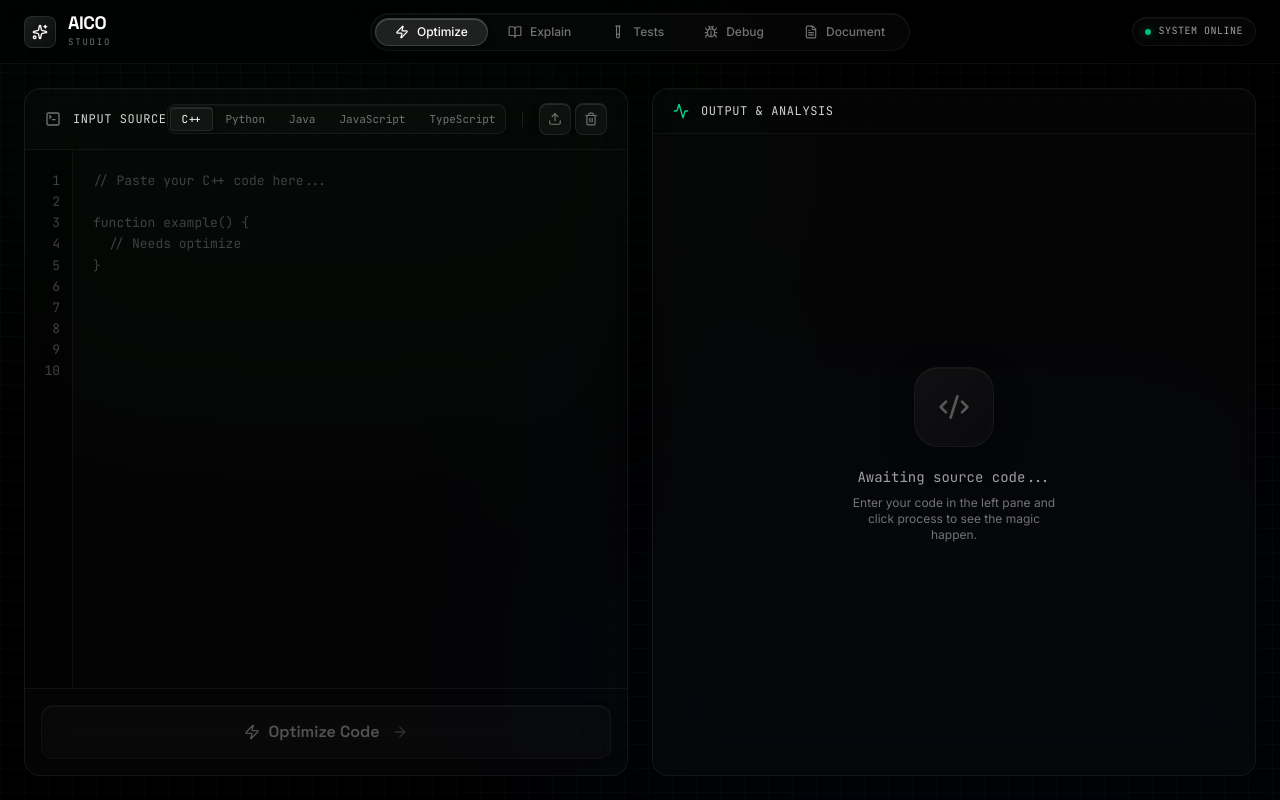
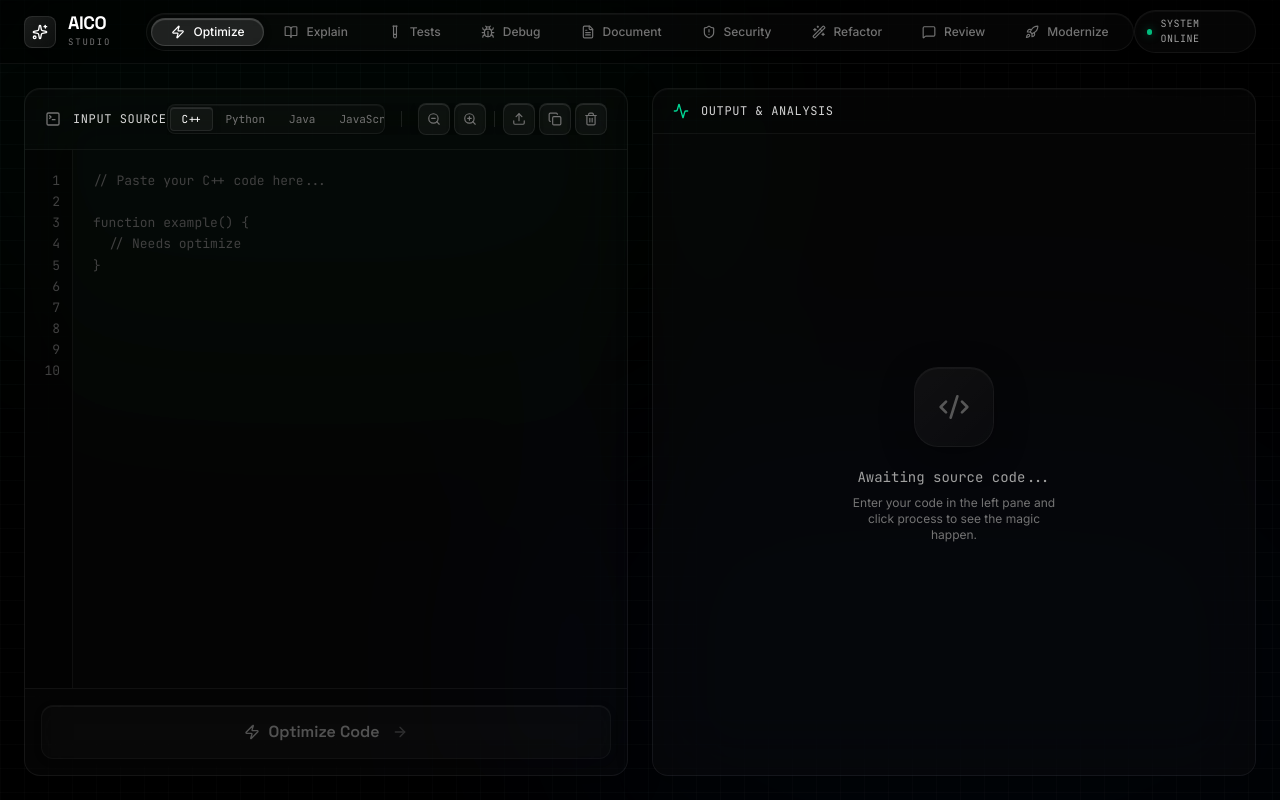
Before and after one commit to shiv989898/Aico-Code-Optimizer-, a React (Vite) app: page / in a window 1280 px wide. Built offline with nearby package versions, Linux system fonts and the light colour scheme.

Commit message:
feat: Add new code analysis actions and languages
Introduces several new code analysis actions: security audit, refactoring, code review, and modernization. Expands supported languages to include C#, Swift, Kotlin, Ruby, PHP, and SQL. Updates UI elements to accommodate new icons and functionality.

```diff
--- a/server.ts
+++ b/server.ts
@@ -63,6 +63,46 @@ Add comprehensive documentation (JSDoc, docstrings, or equivalent) to the follow
 Explain the parameters, return types, and purpose of functions/classes.
 
 Code to document:
+\`\`\`${language}
+${code}
+\`\`\`
+`;
+      } else if (action === 'security') {
+        prompt = `You are an expert security researcher and software engineer.
+Perform a comprehensive security audit on the following ${language} code.
+Identify vulnerabilities (e.g., injection, XSS, memory leaks, race conditions, logic flaws) and provide secure remediation.
+
+Code to audit:
+\`\`\`${language}
+${code}
+\`\`\`
+`;
+      } else if (action === 'refactor') {
+        prompt = `You are an expert software architect and clean code advocate.
+Refactor the following ${language} code to improve its structure, readability, and maintainability.
+Apply appropriate design patterns, SOLID principles, and better naming conventions without changing the external behavior.
+
+Code to refactor:
+\`\`\`${language}
+${code}
+\`\`\`
+`;
+      } else if (action === 'review') {
+        prompt = `You are an expert Senior Software Engineer.
+Perform a thorough code review on the following ${language} code.
+Provide actionable feedback, point out anti-patterns, suggest improvements, and highlight what was done well.
+
+Code to review:
+\`\`\`${language}
+${code}
+\`\`\`
+`;
+      } else if (action === 'modernize') {
+        prompt = `You are an expert Software Engineer.
+Update the following ${language} code to use the latest language features, idioms, and best practices.
+Replace deprecated APIs, use modern syntax (e.g., ES6+ for JS, Java 17+ features, modern C++), and explain the changes made.
+
+Code to modernize:
 \`\`\`${language}
 ${code}
 \`\`\`
--- a/src/App.tsx
+++ b/src/App.tsx
@@ -1,11 +1,11 @@
-import React, { useState, useRef } from 'react';
+import React, { useState, useRef, useEffect } from 'react';
 import { motion, AnimatePresence } from 'motion/react';
-import { Code2, Zap, CheckCircle2, Activity, ChevronRight, Copy, Check, Sparkles, TerminalSquare, BookOpen, TestTube, Trash2, ArrowRight, Download, Upload, Bug, FileText } from 'lucide-react';
+import { Code2, Zap, CheckCircle2, Activity, ChevronRight, Copy, Check, Sparkles, TerminalSquare, BookOpen, TestTube, Trash2, ArrowRight, Download, Upload, Bug, FileText, ShieldAlert, Wand2, MessageSquare, Rocket, AlignLeft, ZoomIn, ZoomOut } from 'lucide-react';
 import { Prism as SyntaxHighlighter } from 'react-syntax-highlighter';
 import { vscDarkPlus } from 'react-syntax-highlighter/dist/esm/styles/prism';
 
-type Language = 'C++' | 'Python' | 'Java' | 'JavaScript' | 'TypeScript' | 'Rust' | 'Go';
-type Action = 'optimize' | 'explain' | 'tests' | 'debug' | 'document';
+type Language = 'C++' | 'Python' | 'Java' | 'JavaScript' | 'TypeScript' | 'Rust' | 'Go' | 'C#' | 'Swift' | 'Kotlin' | 'Ruby' | 'PHP' | 'SQL';
+type Action = 'optimize' | 'explain' | 'tests' | 'debug' | 'document' | 'security' | 'refactor' | 'review' | 'modernize';
 
 interface OptimizationResult {
   optimizedCode: string;
@@ -13,7 +13,7 @@ interface OptimizationResult {
   complexityAnalysis: string;
 }
 
-const Editor = ({ code, setCode, language, actionLabel }: { code: string, setCode: (c: string) => void, language: string, actionLabel: string }) => {
+const Editor = ({ code, setCode, language, actionLabel, fontSize }: { code: string, setCode: (c: string) => void, language: string, actionLabel: string, fontSize: number }) => {
   const lineCount = code.split('\n').length;
   const displayLines = Math.max(10, lineCount);
   const lines = Array.from({ length: displayLines }, (_, i) => i + 1);
@@ -31,7 +31,8 @@ const Editor = ({ code, setCode, language, actionLabel }: { code: string, setCod
     <div className={`flex-1 flex overflow-hidden bg-black/20 relative group min-h-0 transition-colors duration-300 ${isFocused ? 'bg-black/40' : ''}`}>
       <div
         ref={lineNumbersRef}
-        className={`w-10 sm:w-12 flex-shrink-0 bg-black/40 border-r border-white/5 text-right pr-2 sm:pr-3 py-3 sm:py-5 font-mono text-[11px] sm:text-[13px] leading-relaxed select-none overflow-hidden transition-colors duration-300 ${isFocused ? 'text-neutral-500' : 'text-neutral-700'}`}
+        className={`w-10 sm:w-12 flex-shrink-0 bg-black/40 border-r border-white/5 text-right pr-2 sm:pr-3 py-3 sm:py-5 font-mono leading-relaxed select-none overflow-hidden transition-colors duration-300 ${isFocused ? 'text-neutral-500' : 'text-neutral-700'}`}
+        style={{ fontSize: `${fontSize}px` }}
       >
         {lines.map(line => (
           <div key={line} className={line > lineCount && code !== '' ? 'opacity-0' : ''}>{line}</div>
@@ -45,7 +46,8 @@ const Editor = ({ code, setCode, language, actionLabel }: { code: string, setCod
         onFocus={() => setIsFocused(true)}
         onBlur={() => setIsFocused(false)}
         placeholder={`// Paste your ${language} code here...\n\nfunction example() {\n  // Needs ${actionLabel.toLowerCase()}\n}`}
-        className="flex-1 bg-transparent resize-none p-3 sm:p-5 text-[12px] sm:text-[13px] leading-relaxed font-mono text-neutral-300 placeholder:text-neutral-700 focus:outline-none custom-scrollbar"
+        className="flex-1 bg-transparent resize-none p-3 sm:p-5 leading-relaxed font-mono text-neutral-300 placeholder:text-neutral-700 focus:outline-none custom-scrollbar whitespace-pre"
+        style={{ fontSize: `${fontSize}px` }}
         spellCheck={false}
       />
     </div>
@@ -60,6 +62,20 @@ export default function App() {
   const [result, setResult] = useState<OptimizationResult | null>(null);
   const [error, setError] = useState<string | null>(null);
   const [copied, setCopied] = useState(false);
+  const [wordWrap, setWordWrap] = useState(true);
+  const [fontSize, setFontSize] = useState(13);
+
+  useEffect(() => {
+    const savedCode = localStorage.getItem('aico_code');
+    const savedLang = localStorage.getItem('aico_lang') as Language;
+    if (savedCode) setCode(savedCode);
+    if (savedLang) setLanguage(savedLang);
+  }, []);
+
+  useEffect(() => {
+    localStorage.setItem('aico_code', code);
+    localStorage.setItem('aico_lang', language);
+  }, [code, language]);
 
   const handleProcess = async () => {
     if (!code.trim()) {
@@ -130,6 +146,12 @@ export default function App() {
         case 'TypeScript': ext = 'ts'; break;
         case 'Rust': ext = 'rs'; break;
         case 'Go': ext = 'go'; break;
+        case 'C#': ext = 'cs'; break;
+        case 'Swift': ext = 'swift'; break;
+        case 'Kotlin': ext = 'kt'; break;
+        case 'Ruby': ext = 'rb'; break;
+        case 'PHP': ext = 'php'; break;
+        case 'SQL': ext = 'sql'; break;
       }
 
       a.download = `output.${ext}`;
@@ -158,6 +180,12 @@ export default function App() {
         case 'ts': case 'tsx': setLanguage('TypeScript'); break;
         case 'rs': setLanguage('Rust'); break;
         case 'go': setLanguage('Go'); break;
+        case 'cs': setLanguage('C#'); break;
+        case 'swift': setLanguage('Swift'); break;
+        case 'kt': case 'kts': setLanguage('Kotlin'); break;
+        case 'rb': setLanguage('Ruby'); break;
+        case 'php': setLanguage('PHP'); break;
+        case 'sql': setLanguage('SQL'); break;
       }
     };
     reader.readAsText(file);
@@ -173,6 +201,12 @@ export default function App() {
       case 'TypeScript': return 'typescript';
       case 'Rust': return 'rust';
       case 'Go': return 'go';
+      case 'C#': return 'csharp';
+      case 'Swift': return 'swift';
+      case 'Kotlin': return 'kotlin';
+      case 'Ruby': return 'ruby';
+      case 'PHP': return 'php';
+      case 'SQL': return 'sql';
       default: return 'javascript';
     }
   };
@@ -182,7 +216,11 @@ export default function App() {
     explain: { icon: BookOpen, label: 'Explain', color: 'text-blue-400', bg: 'from-blue-400/20', border: 'border-blue-400/20' },
     tests: { icon: TestTube, label: 'Tests', color: 'text-purple-400', bg: 'from-purple-400/20', border: 'border-purple-400/20' },
     debug: { icon: Bug, label: 'Debug', color: 'text-red-400', bg: 'from-red-400/20', border: 'border-red-400/20' },
-    document: { icon: FileText, label: 'Document', color: 'text-amber-400', bg: 'from-amber-400/20', border: 'border-amber-400/20' }
+    document: { icon: FileText, label: 'Document', color: 'text-amber-400', bg: 'from-amber-400/20', border: 'border-amber-400/20' },
+    security: { icon: ShieldAlert, label: 'Security', color: 'text-rose-500', bg: 'from-rose-500/20', border: 'border-rose-500/20' },
+    refactor: { icon: Wand2, label: 'Refactor', color: 'text-indigo-400', bg: 'from-indigo-400/20', border: 'border-indigo-400/20' },
+    review: { icon: MessageSquare, label: 'Review', color: 'text-cyan-400', bg: 'from-cyan-400/20', border: 'border-cyan-400/20' },
+    modernize: { icon: Rocket, label: 'Modernize', color: 'text-fuchsia-400', bg: 'from-fuchsia-400/20', border: 'border-fuchsia-400/20' }
   };
 
   const CurrentIcon = actionConfig[action].icon;
@@ -223,8 +261,8 @@ export default function App() {
           </div>
 
           {/* Action Selector - Centered */}
-          <div className="flex justify-center flex-none">
-            <div className="flex ios-glass-panel rounded-full p-1 border border-white/10 shadow-inner">
+          <div className="flex justify-center flex-none max-w-[50vw] sm:max-w-none overflow-hidden">
+            <div className="flex ios-glass-panel rounded-full p-1 border border-white/10 shadow-inner overflow-x-auto custom-scrollbar">
               {(Object.keys(actionConfig) as Action[]).map((a) => {
                 const Icon = actionConfig[a].icon;
                 const isActive = action === a;
@@ -232,7 +270,7 @@ export default function App() {
                   <button
                     key={a}
                     onClick={() => setAction(a)}
-                    className={`relative flex items-center gap-1.5 sm:gap-2 px-3 sm:px-5 py-1 sm:py-1.5 text-[11px] sm:text-xs font-medium rounded-full transition-all duration-300 ${
+                    className={`relative flex items-center gap-1.5 sm:gap-2 px-3 sm:px-5 py-1 sm:py-1.5 text-[11px] sm:text-xs font-medium rounded-full transition-all duration-300 shrink-0 ${
                       isActive ? 'text-white' : 'text-neutral-500 hover:text-neutral-300'
                     }`}
                   >
@@ -274,7 +312,7 @@ export default function App() {
             </div>
             <div className="flex items-center gap-2 sm:gap-3 overflow-hidden">
               <div className="flex ios-glass-panel rounded-lg p-0.5 overflow-x-auto custom-scrollbar">
-                {(['C++', 'Python', 'Java', 'JavaScript', 'TypeScript', 'Rust', 'Go'] as Language[]).map((lang) => {
+                {(['C++', 'Python', 'Java', 'JavaScript', 'TypeScript', 'Rust', 'Go', 'C#', 'Swift', 'Kotlin', 'Ruby', 'PHP', 'SQL'] as Language[]).map((lang) => {
                   const isActive = language === lang;
                   return (
                     <button
@@ -298,10 +336,34 @@ export default function App() {
               </div>
               <div className="w-px h-4 bg-white/10 mx-0.5 sm:mx-1 shrink-0"></div>
               <div className="flex items-center gap-1 shrink-0">
+                <button
+                  onClick={() => setFontSize(f => Math.max(8, f - 1))}
+                  className="ios-glass-btn text-neutral-500 hover:text-white p-1.5 sm:p-2 rounded-lg group"
+                  title="Zoom Out"
+                >
+                  <ZoomOut className="w-3.5 h-3.5 group-hover:scale-110 transition-transform" />
+                </button>
+                <button
+                  onClick={() => setFontSize(f => Math.min(24, f + 1))}
+                  className="ios-glass-btn text-neutral-500 hover:text-white p-1.5 sm:p-2 rounded-lg group"
+                  title="Zoom In"
+                >
+                  <ZoomIn className="w-3.5 h-3.5 group-hover:scale-110 transition-transform" />
+                </button>
+                <div className="w-px h-4 bg-white/10 mx-0.5 sm:mx-1 shrink-0"></div>
                 <label className="ios-glass-btn text-neutral-500 hover:text-blue-400 p-1.5 sm:p-2 rounded-lg cursor-pointer group" title="Upload file">
                   <Upload className="w-3.5 h-3.5 group-hover:scale-110 transition-transform" />
-                  <input type="file" className="hidden" onChange={handleFileUpload} accept=".cpp,.cc,.cxx,.h,.hpp,.py,.java,.js,.jsx,.ts,.tsx,.rs,.go,.txt" />
+                  <input type="file" className="hidden" onChange={handleFileUpload} accept=".cpp,.cc,.cxx,.h,.hpp,.py,.java,.js,.jsx,.ts,.tsx,.rs,.go,.cs,.swift,.kt,.kts,.rb,.php,.sql,.txt" />
                 </label>
+                <button
+                  onClick={() => {
+                    navigator.clipboard.writeText(code);
+                  }}
+                  className="ios-glass-btn text-neutral-500 hover:text-emerald-400 p-1.5 sm:p-2 rounded-lg group"
+                  title="Copy code"
+                >
+                  <Copy className="w-3.5 h-3.5 group-hover:scale-110 transition-transform" />
+                </button>
                 <button
                   onClick={() => setCode('')}
                   className="ios-glass-btn text-neutral-500 hover:text-red-400 p-1.5 sm:p-2 rounded-lg group"
@@ -314,7 +376,7 @@ export default function App() {
           </div>
 
           {/* Editor Component */}
-          <Editor code={code} setCode={setCode} language={language} actionLabel={actionConfig[action].label} />
+          <Editor code={code} setCode={setCode} language={language} actionLabel={actionConfig[action].label} fontSize={fontSize} />
 
           {/* Footer / Action Button */}
           <div className="p-2 sm:p-4 border-t border-white/5 bg-black/20 shrink-0">
@@ -424,6 +486,14 @@ export default function App() {
                         </div>
                         <div className="flex items-center gap-2">
                           <button
+                            onClick={() => setWordWrap(!wordWrap)}
+                            className={`ios-glass-btn flex items-center gap-1.5 px-2 sm:px-3 py-1 sm:py-1.5 text-[9px] sm:text-[11px] font-mono rounded-md transition-colors shrink-0 group ${wordWrap ? 'text-white bg-white/10' : 'text-neutral-400 hover:text-white'}`}
+                            title="Toggle Word Wrap"
+                          >
+                            <AlignLeft className="w-3 h-3 sm:w-3.5 sm:h-3.5 group-hover:scale-110 transition-transform" />
+                            <span className="hidden sm:inline">Wrap</span>
+                          </button>
+                          <button
                             onClick={downloadCode}
                             className="ios-glass-btn flex items-center gap-1.5 px-2 sm:px-3 py-1 sm:py-1.5 text-[9px] sm:text-[11px] font-mono text-neutral-400 hover:text-white rounded-md transition-colors shrink-0 group"
                             title="Download code"
@@ -447,12 +517,12 @@ export default function App() {
                         <SyntaxHighlighter
                           language={getSyntaxLanguage(language)}
                           style={vscDarkPlus}
-                          wrapLongLines={true}
+                          wrapLongLines={wordWrap}
                           customStyle={{
                             margin: 0,
                             padding: '1rem',
                             background: 'transparent',
-                            fontSize: 'inherit',
+                            fontSize: `${fontSize}px`,
                           }}
                         >
                           {result.optimizedCode}
```
